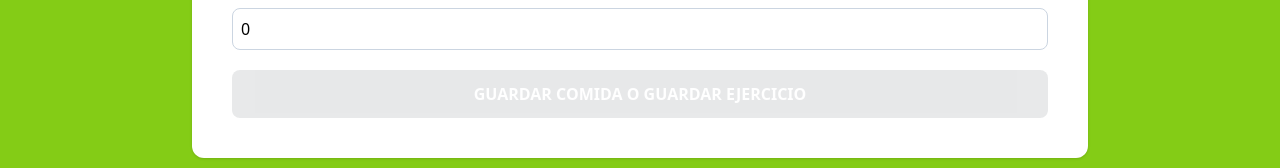
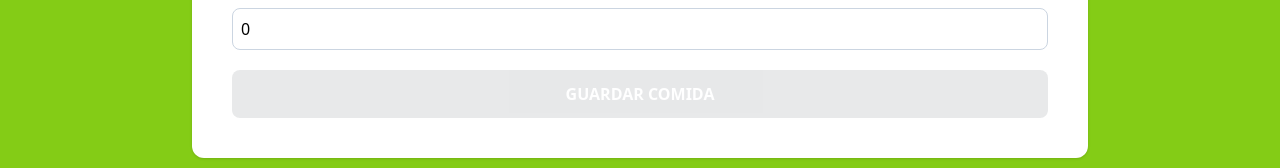
Before and after one commit to AlonsoAM/contador_calorias_react_ts, a React (Vite) app: page / in a window 1280 px wide. Shown: the part 396-564 px from the top of the page. Built offline with nearby package versions, Linux system fonts and the light colour scheme.

Commit message:
Refactoriza el componente Form
Manejar el estado de la actividad con useState.
Implementar la función handleChangeActivity para actualizar el estado.
Validar los datos del formulario con la función isValidActivity.
Cambiar dinámicamente el texto del botón según la categoría seleccionada.

```diff
--- a/src/components/Form.tsx
+++ b/src/components/Form.tsx
@@ -52,7 +52,7 @@ const Form = () => {
                 </div>
                 <input type='submit'
                        className='bg-gray-800 hover:bg-gray-900 text-white font-bold py-3 px-4 rounded-lg w-full uppercase cursor-pointer disabled:opacity-10'
-                       value='Guardar Comida o Guardar Ejercicio'
+                       value={activity.category === 1 ? 'Guardar Comida' : 'Guardar Ejercicio'}
                           disabled={!isValidActivity()}
                 />
             </form>
```
